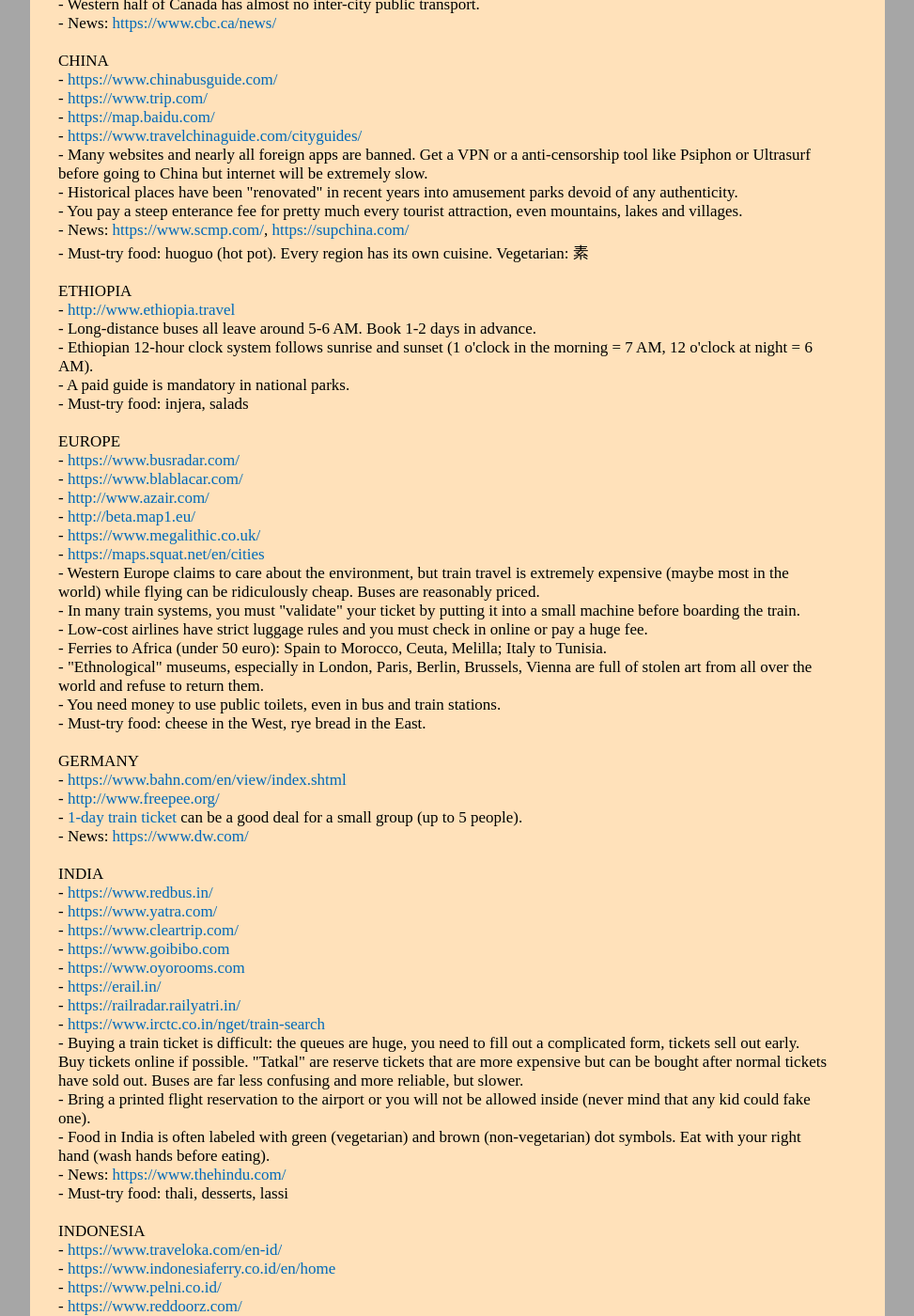
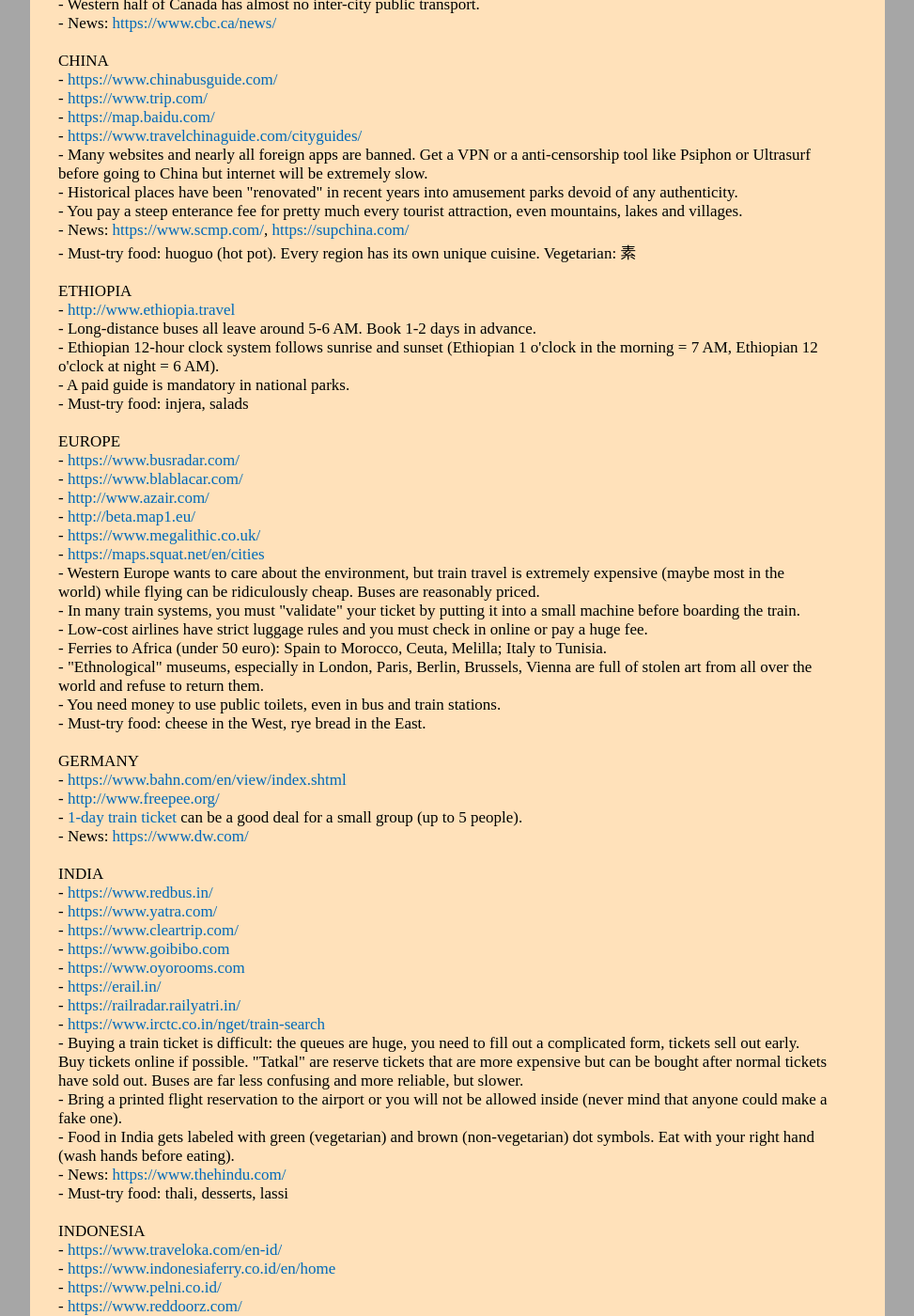
Before and after one commit to witbag/witbag.github.io, a Jekyll site: the page built from travel/notes.html, in a window 1280 px wide and 1400 px high, scrolled down 889 px. Shown: the whole window at 94% size, without its empty margins (153-1126 px from the left). Built offline with Jekyll 4.4.1, drawn with Linux system fonts in a browser that asks for light colours; some of the changed text lies outside the part shown.

Commit message:
Update notes.html

```diff
--- a/travel/notes.html
+++ b/travel/notes.html
@@ -55,12 +55,12 @@
 - Historical places have been "renovated" in recent years into amusement parks devoid of any authenticity.<br>
 - You pay a steep enterance fee for pretty much every tourist attraction, even mountains, lakes and villages.<br>
 - News: <a href="https://www.scmp.com/" target=_blank>https://www.scmp.com/</a>, <a href="https://supchina.com/" target=_blank>https://supchina.com/</a><br />
-- Must-try food: huoguo (hot pot). Every region has its own cuisine. Vegetarian: 素<br>
+- Must-try food: huoguo (hot pot). Every region has its own unique cuisine. Vegetarian: 素<br>
 <br>
 ETHIOPIA<br>
 - <a href="http://www.ethiopia.travel" target=_blank>http://www.ethiopia.travel</a><br />
 - Long-distance buses all leave around 5-6 AM. Book 1-2 days in advance.<br>
-- Ethiopian 12-hour clock system follows sunrise and sunset (1 o'clock in the morning = 7 AM, 12 o'clock at night = 6 AM).<br>
+- Ethiopian 12-hour clock system follows sunrise and sunset (Ethiopian 1 o'clock in the morning = 7 AM, Ethiopian 12 o'clock at night = 6 AM).<br>
 - A paid guide is mandatory in national parks.<br>
 - Must-try food: injera, salads<br>
 <br>
@@ -71,7 +71,7 @@
 - <a href="http://beta.map1.eu/" target=_blank>http://beta.map1.eu/</a><br />
 - <a href="https://www.megalithic.co.uk/" target=_blank>https://www.megalithic.co.uk/</a><br />
 - <a href="https://maps.squat.net/en/cities" target=_blank>https://maps.squat.net/en/cities</a><br />
-- Western Europe claims to care about the environment, but train travel is extremely expensive (maybe most in the world) while flying can be ridiculously cheap. Buses are reasonably priced.<br>
+- Western Europe wants to care about the environment, but train travel is extremely expensive (maybe most in the world) while flying can be ridiculously cheap. Buses are reasonably priced.<br>
 - In many train systems, you must "validate" your ticket by putting it into a small machine before boarding the train.<br>
 - Low-cost airlines have strict luggage rules and you must check in online or pay a huge fee.<br>
 - Ferries to Africa (under 50 euro): Spain to Morocco, Ceuta, Melilla; Italy to Tunisia.<br>
@@ -95,8 +95,8 @@
 - <a href="https://railradar.railyatri.in/" target=_blank>https://railradar.railyatri.in/</a><br />
 - <a href="https://www.irctc.co.in/nget/train-search" target=_blank>https://www.irctc.co.in/nget/train-search</a><br />
 - Buying a train ticket is difficult: the queues are huge, you need to fill out a complicated form, tickets sell out early. Buy tickets online if possible. "Tatkal" are reserve tickets that are more expensive but can be bought after normal tickets have sold out. Buses are far less confusing and more reliable, but slower.<br>
-- Bring a printed flight reservation to the airport or you will not be allowed inside (never mind that any kid could fake one).<br>
-- Food in India is often labeled with green (vegetarian) and brown (non-vegetarian) dot symbols. Eat with your right hand (wash hands before eating).<br>
+- Bring a printed flight reservation to the airport or you will not be allowed inside (never mind that anyone could make a fake one).<br>
+- Food in India gets labeled with green (vegetarian) and brown (non-vegetarian) dot symbols. Eat with your right hand (wash hands before eating).<br>
 - News: <a href="https://www.thehindu.com/" target=_blank>https://www.thehindu.com/</a><br />
 - Must-try food: thali, desserts, lassi<br>
 <br>
```
Also changed, not shown: other parts of travel/notes.html (+8 -8 lines).
